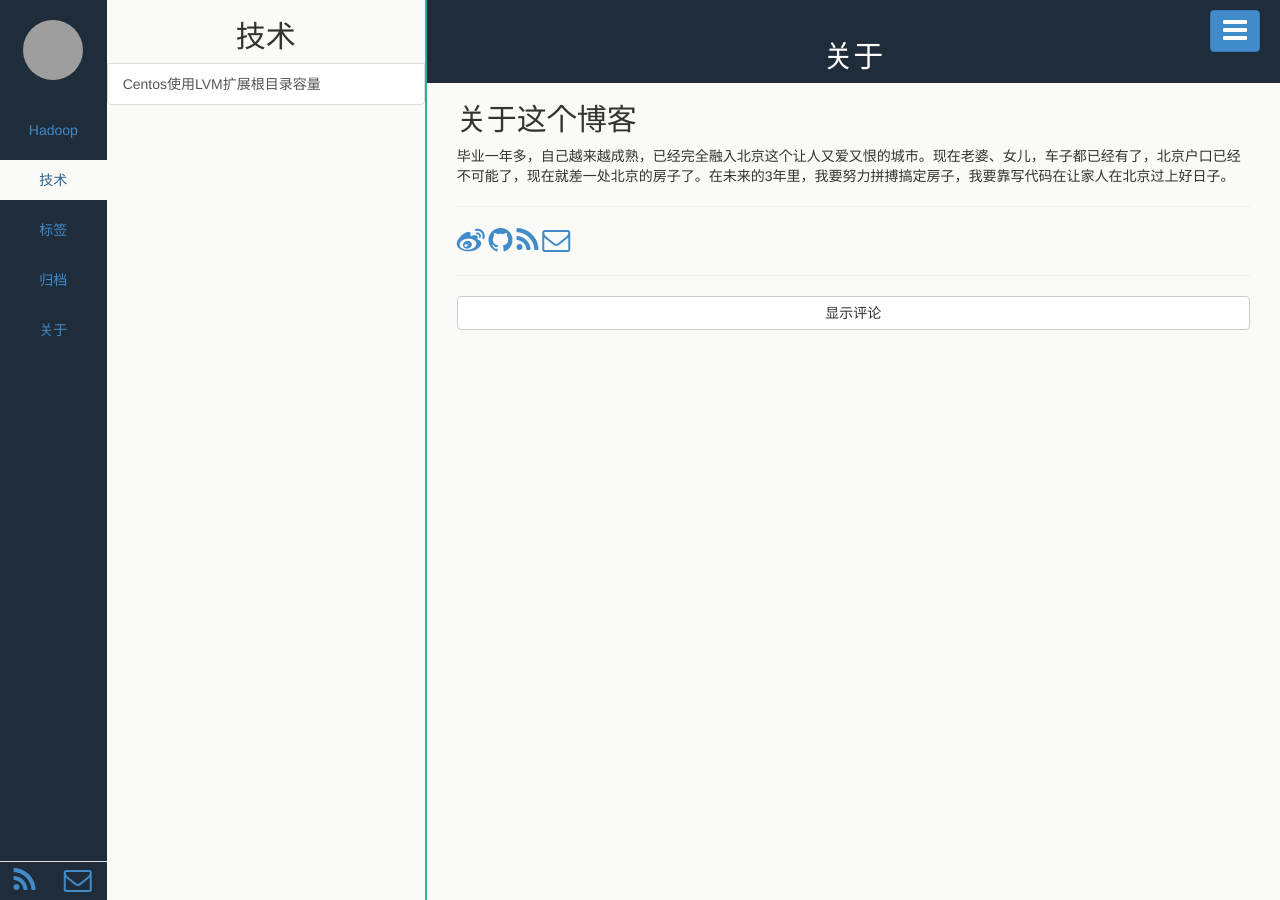
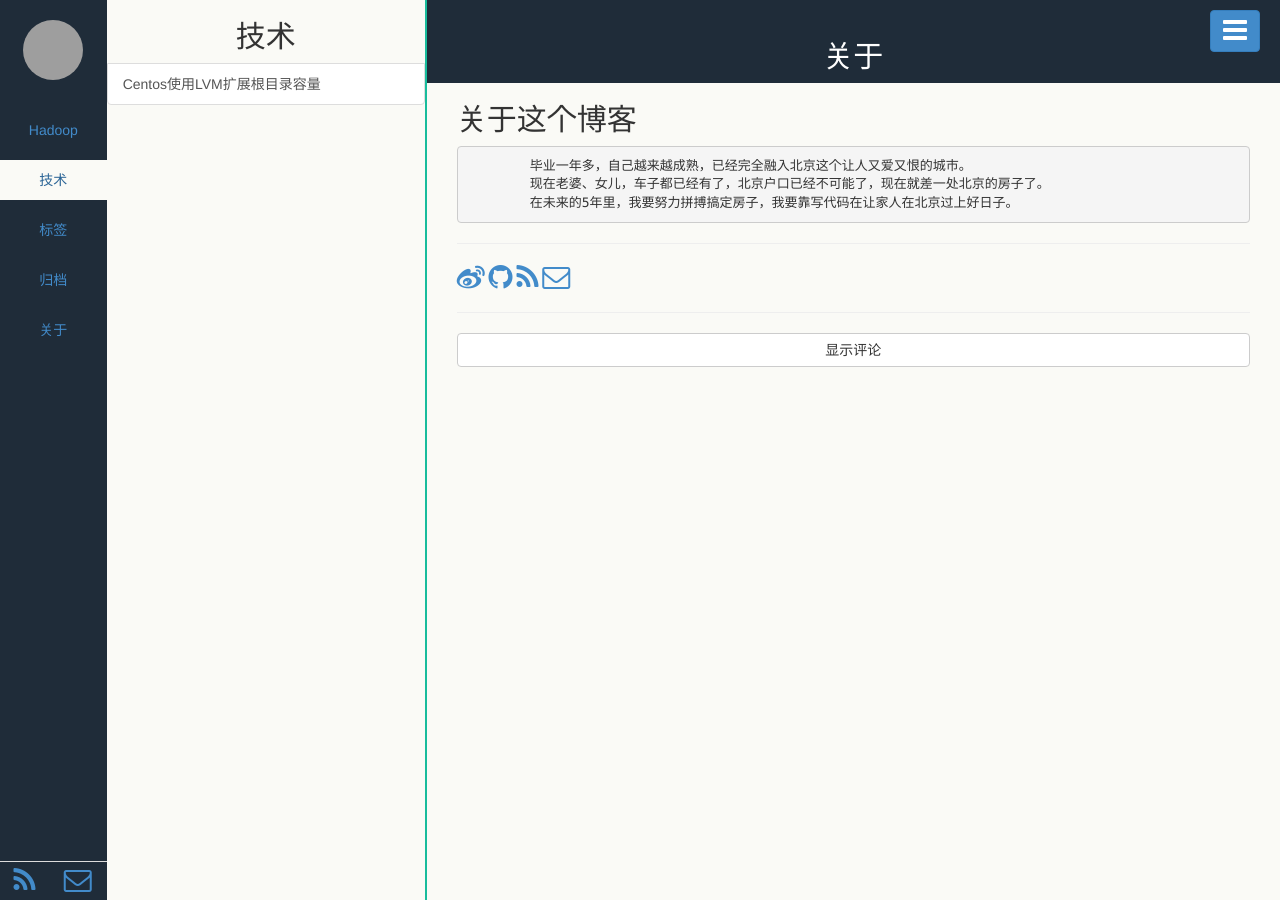
Before and after one commit to zhxuan/zhxuan.github.io, a Jekyll site: the page built from pages/about.html, in a window 1280 px wide. Built offline with Jekyll 4.4.1, drawn with Linux system fonts in a browser that asks for light colours; Markdown is read by kramdown in place of the engine named in the settings; grey boxes are pictures that could not be loaded.

Commit message:
modify about.html

```diff
--- a/pages/about.html
+++ b/pages/about.html
@@ -5,7 +5,11 @@ title: 关于
 
 <h2>关于这个博客</h2>
 
-<p>毕业一年多，自己越来越成熟，已经完全融入北京这个让人又爱又恨的城市。现在老婆、女儿，车子都已经有了，北京户口已经不可能了，现在就差一处北京的房子了。在未来的3年里，我要努力拼搏搞定房子，我要靠写代码在让家人在北京过上好日子。</p>
+<pre>
+	毕业一年多，自己越来越成熟，已经完全融入北京这个让人又爱又恨的城市。
+	现在老婆、女儿，车子都已经有了，北京户口已经不可能了，现在就差一处北京的房子了。
+	在未来的5年里，我要努力拼搏搞定房子，我要靠写代码在让家人在北京过上好日子。
+</pre>
 
 <hr>
 <a href="{{ site.author.weibo }}" target="_blank">
```
